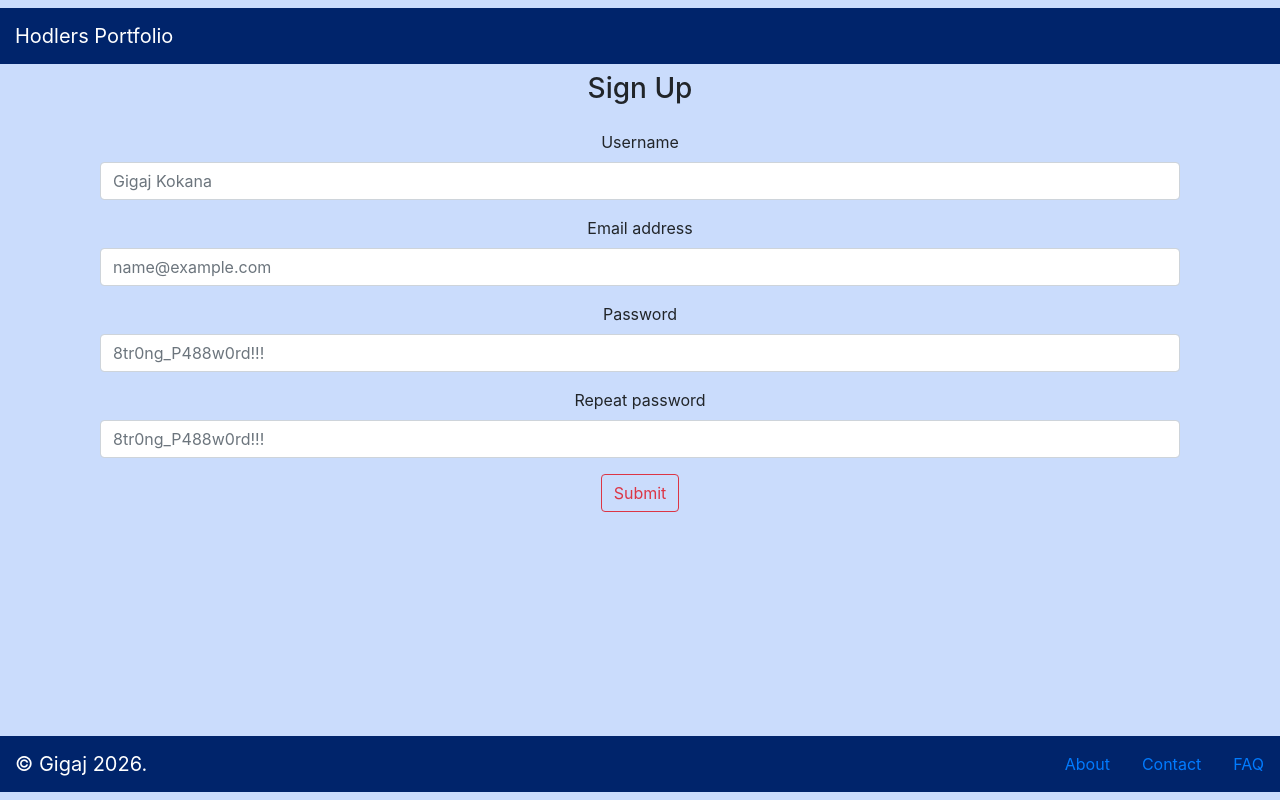
After one commit to Neno979/Portfolio-Tracker, a Flask app: page /sign-up in a window 1280 px wide. The commit adds this page. Run offline with Flask 2, Linux system fonts and the light colour scheme; some libraries are stand-ins or nearby versions.

Commit message:
started form design on sign up and sign in pages

```diff
--- a/templates/base.html
+++ b/templates/base.html
@@ -11,9 +11,8 @@
     <div class="container-fluid">
         <nav class="row navbar-dark bg-secondary mt-2 mb-2">
             <a class="col navbar-brand mt-2 mb-2" href="/">Hodlers Portfolio</a>
-            <a class="nav-link mt-2 mb-2" href="#">Settings</a>
-            <a href="/sign-in" class="btn btn-outline-primary mr-2 mt-2 mb-2" >Sign In</a>
-            <a href="/sign-up" class="btn btn-outline-danger mr-2 mt-2 mb-2" >Sign Up</a>
+            {%block hmenu%}
+            {%endblock hmenu%}
         </nav>
     </div>
 
@@ -33,6 +32,9 @@
                     {% endblock table %}
                 </tbody>
             </table>
+            {% block form %}
+
+            {% endblock form %}
         </div>
     </main>
 
--- a/templates/index.html
+++ b/templates/index.html
@@ -1,6 +1,12 @@
 {% extends "base.html" %}
 
 {% block title%}Home{% endblock title%}
+
+{%block hmenu%}
+    <a class="nav-link mt-2 mb-2" href="#">Settings</a>
+    <a href="/sign-in" class="btn btn-outline-primary mr-2 mt-2 mb-2" >Sign In</a>
+    <a href="/sign-up" class="btn btn-outline-danger mr-2 mt-2 mb-2" >Sign Up</a>
+{%endblock hmenu%}
 
 {% block tname%}Top 15 coins{% endblock tname%}
 
--- /dev/null
+++ b/templates/signup.html
@@ -0,0 +1,47 @@
+{% extends "base.html" %}
+
+{% block title%}Sign-Up{% endblock title%}
+
+{% block tname%}Sign Up{% endblock tname%}
+
+{% block columns %}
+
+{% endblock columns %}
+
+{% block table %}
+
+{% endblock table %}
+
+{% block form %}
+
+<form>
+    <div class="container ">
+
+        <div class="bg-primary">
+            <form method="post" class=" col-md-6 mt-4">
+                <div class="form-group ">
+                    <label for="Nam1" >Username</label>
+                    <input type="text" class="form-control" id="Nam1" placeholder="Gigaj Kokana">
+                </div>
+                <div class="form-group ">
+                    <label for="Ema1">Email address</label>
+                    <input type="email" class="form-control" id="Ema1" placeholder="name@example.com">
+                </div>
+                <div class="form-group ">
+                    <label for="Sur1">Password</label>
+                    <input type="text" class="form-control" id="Sur1" placeholder="8tr0ng_P488w0rd!!!">
+                </div>
+                <div class="form-group ">
+                    <label for="Sur1">Repeat password</label>
+                    <input type="text" class="form-control" id="Sur1" placeholder="8tr0ng_P488w0rd!!!">
+                </div>
+
+                <div class="form-group">
+                    <button class="btn btn-outline-danger " type="submit">Submit</button>
+                </div>
+            </form>
+        </div>
+    </div>
+</form>
+
+{% endblock form %}
```
Also changed, not shown: templates/portfolio.html (+8 -0 lines), templates/signin.html (added, +38 -0 lines).
